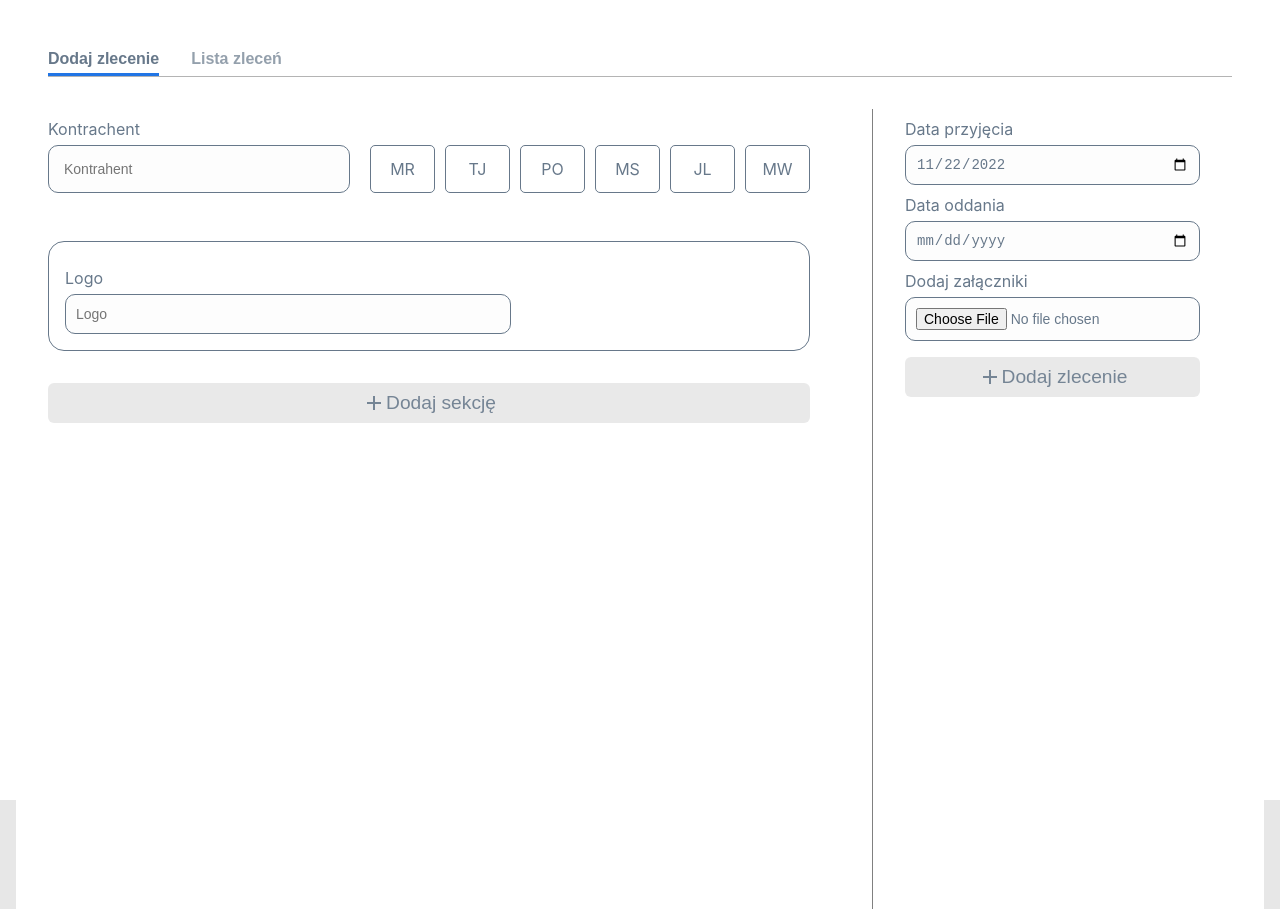
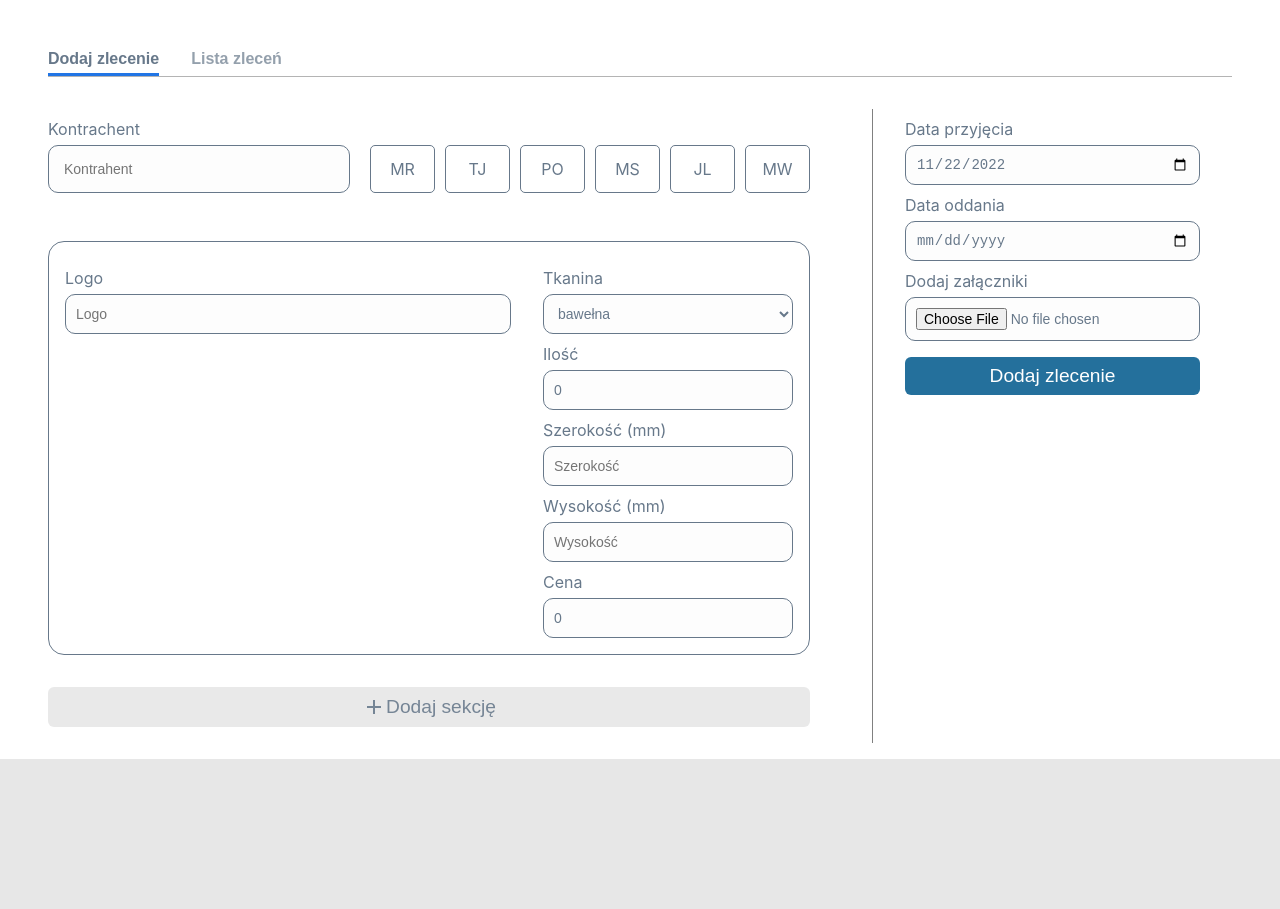
Before and after one commit to LukaszMarciszewski1/Trello-Card-Manager, a React (Create React App) app: page / in a window 1280 px wide. After the commit the page ends 800 px from the top, so only its background shows below. Built offline with nearby package versions, Linux system fonts and the light colour scheme; the HTML template or start-up script is replaced by a standard one.

Commit message:
pre select logic

```diff
--- a/src/App.scss
+++ b/src/App.scss
@@ -2,8 +2,7 @@
   padding: 1rem;
   max-width: 1600px;
   margin: 0 auto;
-  height: 100vh;
-  min-height: 100vh;
+  // height: 100vh;
   background-color: white;
 }
 
--- a/src/components/Button/Button.tsx
+++ b/src/components/Button/Button.tsx
@@ -5,11 +5,11 @@ interface ButtonProps {
   title: string;
   onClick: () => void;
   style?: {};
-  icon: any
+  icon?: any
   type: "button" | "submit" | "reset" | undefined
 }
 
-const Button: React.FC<ButtonProps> = ({ title, onClick, style, icon, type}) => {
+const Button: React.FC<ButtonProps> = ({ title, onClick, style, icon, type }) => {
   return (
     <button onClick={onClick} className={styles.button} style={style} type={type}>
       {icon} {title}
--- a/src/components/Button/styles.module.scss
+++ b/src/components/Button/styles.module.scss
@@ -1,18 +1,26 @@
 @import '../../theme/colors.scss';
 
-.button{
+.button {
   width: 100%;
   border: none;
-    padding: .5rem 2rem;
+  padding: 0.5rem 2rem;
   display: flex;
   align-items: center;
   justify-content: center;
-    color: #67788A;
+  color: #67788a;
   background-color: #e7e7e7;
   margin: 1rem 0;
-    opacity: .9;
+  opacity: 0.9;
   border-radius: 6px;
-    &:hover{
+  &:hover {
     background-color: darken(#e7e7e7, 5%);
   }
 }
+
+.button[type='submit'] {
+  background-color: $blue;
+  color: white;
+  &:hover {
+    background-color: darken($blue, 5%);
+  }
+}
--- a/src/components/Section/styles.module.scss
+++ b/src/components/Section/styles.module.scss
@@ -1,6 +1,7 @@
 @import 'theme/colors.scss';
 
 .formSection {
+  position: relative;
   width: 100%;
   border: 1px solid $matBlue;
   border-radius: 1rem;
--- a/src/components/Select/Select.tsx
+++ b/src/components/Select/Select.tsx
@@ -1,10 +1,11 @@
-import React, { forwardRef } from "react";
+import React, { forwardRef, useState } from "react";
 import styles from "./styles.module.scss";
 
 export type SelectProps = {
   id: string;
-  name: string;
+  title: string;
   label: string;
+  name?: any;
   type?: "text" | "email" | "number" | "password";
   placeholder?: string;
   disabled?: boolean;
@@ -23,7 +24,7 @@ const Input: React.FC<SelectProps> = forwardRef<HTMLInputElement, SelectProps>(
   (
     {
       id,
-      name,
+      title,
       label,
       type,
       placeholder,
@@ -35,20 +36,22 @@ const Input: React.FC<SelectProps> = forwardRef<HTMLInputElement, SelectProps>(
       maxValue,
       style,
       options,
+      name,
       onChange,
       ...props
     },
     ref
   ) => {
+    const [select, setSelect] = useState(options[0].title)
     return (
-      <div className={styles.container}>
+      <div className={styles.container} ref={ref}>
         <label htmlFor="title">
           <p>{label}</p>
         </label>
-        <select className={styles.select}>
-          {options.map((prod: { name: any }, index: any) => (
-            <option key={index} value={prod.name}>
-              {prod.name}
+        <select className={styles.select} id={id} value={select} name={name} {...props} onChange={e => setSelect(e.target.value)} >
+          {options.map((prod: { title: any }, index: any) => (
+            <option key={index} value={prod.title}>
+              {prod.title}
             </option>
           ))}
         </select>
--- a/src/data.ts
+++ b/src/data.ts
@@ -38,15 +38,15 @@ export const traders = [
   },
 ]
 
-export const materials = [
+export const fabric = [
   {
-    name: 'bawełna',
+    title: 'bawełna',
   },
   {
-    name: 'poliester',
+    title: 'poliester',
   },
   {
-    name: 'skóra',
+    title: 'skóra',
   },
 ]
 
--- a/src/models/task.ts
+++ b/src/models/task.ts
@@ -1,8 +1,9 @@
 
 
 export interface Description {
-  // id: string
-  name: string
+  logo: string
+  amount: number
+  fabric: string
 }
 
 export interface Task {
--- a/src/views/AddTasks.tsx
+++ b/src/views/AddTasks.tsx
@@ -8,12 +8,14 @@ import { RiAddLine } from "react-icons/ri";
 import Checkbox from "components/Checkbox/Checkbox";
 import Select from "components/Select/Select";
 import FormSection from "components/Section/FormSection";
-import { traders, materials, production, sizes } from "data";
+import { traders, fabric, production, sizes } from "data";
 import DatePicker, { registerLocale } from "react-datepicker";
 import "react-datepicker/dist/react-datepicker.css";
 import dayjs from "dayjs";
 import fs from 'fs';
 import SectionsList from "components/SectionsList/SectionsList";
+import Tabs from "components/Tabs/Tabs";
+import TabsContent from "components/Tabs/TabsContent/TabsContent";
 // import fetch from 'node-fetch';
 
 const validation = {
@@ -47,7 +49,9 @@ const titleErrors = (type: any) => {
   }
 };
 const defaultDescriptionValues = {
-  name: ''
+  logo: '',
+  amount: 0,
+  fabric: fabric[0].title
 }
 
 const Tasks: React.FC = () => {
@@ -77,13 +81,13 @@ const Tasks: React.FC = () => {
     control
   });
 
-  console.log(fields)
-
   const fetchData = (data: Task) => {
+    console.log(data)
     const { title, description, startDate, deadline, member, attachment } = data
     // const nwLogo = `**Logo:**  **${description[0].name}**`
-    const nwLogo = description.map(desc => `**Logo:**  **${desc.name}**`)
-    console.log(description)
+    // const nwLogo = description.map(desc => `Logo:${desc.name}<br>`) %0D%0A
+    const nwLogo = description.map(desc => `**Logo:  ${desc.logo}**%0D%0AIlość: ${desc.amount}%0D%0A%0D%0A`)
+
     const formData = new FormData();
     formData.append("file", data.attachment[0]);
     formData.append("value", member);
@@ -158,6 +162,16 @@ const Tasks: React.FC = () => {
           {fields.map((field, index) => {
             return (
               <FormSection key={field.id}>
+                {/* <div className={styles.tabsContainer}>
+                  <Tabs>
+                    <TabsContent title="Dodaj zlecenie">
+                      <div>lista</div>
+                    </TabsContent>
+                    <TabsContent title="Lista zleceń">
+                      <div>asdasdas</div>
+                    </TabsContent>
+                  </Tabs>
+                </div> */}
                 <div className={styles.formGroupColumn}>
                   <Input
                     id={field.id}
@@ -165,22 +179,65 @@ const Tasks: React.FC = () => {
                     label={"Logo"}
                     type="text"
                     error={errors.description}
-                    {...register(`description.${index}.name` as const, {
+                    {...register(`description.${index}.logo` as const, {
                       required: true
                     })}
-                    defaultValue={field.name}
+                    defaultValue={field.logo}
                   />
                 </div>
                 <div className={styles.formGroupColumn}>
+                  <Select
+                    label={"Tkanina"}
+                    options={fabric}
+                    id={field.id}
+                    title={field.id}
+                    // defaultValue={field.fabric}
+                    {...register(`description.${index}.fabric` as const)}
+                  />
+                  <Input
+                    id={field.id}
+                    placeholder={"Ilość"}
+                    label={"Ilość"}
+                    type="number"
+                    {...register(`description.${index}.amount` as const)}
+                  />
+                  <Input
+                    id={"width"}
+                    placeholder={"Szerokość"}
+                    label={"Szerokość (mm)"}
+                    type="number"
+                    step={'0.1'}
+                    {...register("width")}
+                  />
+                  <Input
+                    id={"height"}
+                    placeholder={"Wysokość"}
+                    label={"Wysokość (mm)"}
+                    type="number"
+                    {...register("height")}
+                  />
+                  <Input
+                    id={"price"}
+                    // placeholder={"Cena"}
+                    label={"Cena"}
+                    defaultValue={0}
+                    type="number"
+                    // disabled={true}
+                    {...register("price")}
+                  />
                 </div>
-                {
+                {/* delete section ----------------------------> */}
+                {/* {
                   fields.length > 1 ? (
-                    <button type="button" onClick={() => remove(index)}>
-                      DELETE
-                    </button>
+                    <Button
+                      type={"button"}
+                      title={"x"}
+                      onClick={() => remove(index)}
+                      style={{ fontSize: "1rem", width: '15px', height: '30px' }}
+                    />
                   ) : null
-                }
-
+                } */}
+                {/* delete section ----------------------------> */}
               </FormSection>
             );
           })}
@@ -193,7 +250,7 @@ const Tasks: React.FC = () => {
           />
         </div>
         <div className={`${styles.formGroupContainer} ${styles.rightPanel}`}>
-          <div className={styles.formGroupColumn}>
+          <div className={`${styles.formGroupColumn} ${styles.rightPanelColumn}`}>
             <Input
               id={"date-admission"}
               placeholder={"Data przyjęcia"}
@@ -224,7 +281,6 @@ const Tasks: React.FC = () => {
               title={"Dodaj zlecenie"}
               onClick={() => console.log("click")}
               style={{ fontSize: "1.2rem" }}
-              icon={<RiAddLine fontSize={"1.5rem"} fontWeight={"bold"} />}
             />
           </div>
         </div>
--- a/src/views/styles.module.scss
+++ b/src/views/styles.module.scss
@@ -17,8 +17,8 @@
   grid-template-columns: 1fr 360px;
   column-gap: 30px;
   width: 100%;
-  height: 100%;
-  min-height: 100vh;
+  // height: 100%;
+  // min-height: 100vh;
   background-color: white;
 }
 
@@ -53,3 +53,17 @@
   border-left: 1px solid grey;
   padding: 0 2rem;
 }
+
+.rightPanelColumn {
+  position: sticky;
+  top: 0;
+}
+
+.tabsContainer {
+  position: absolute;
+  transform: rotate(-90deg) translateX(-50%);
+  transform-origin: top left;
+  left: 0;
+  top: 50%;
+  width: 100%;
+}
```
Also changed, not shown: src/views/copy.tsx (+108 -29 lines). Lines whose indentation alone changed are shown as unchanged.
